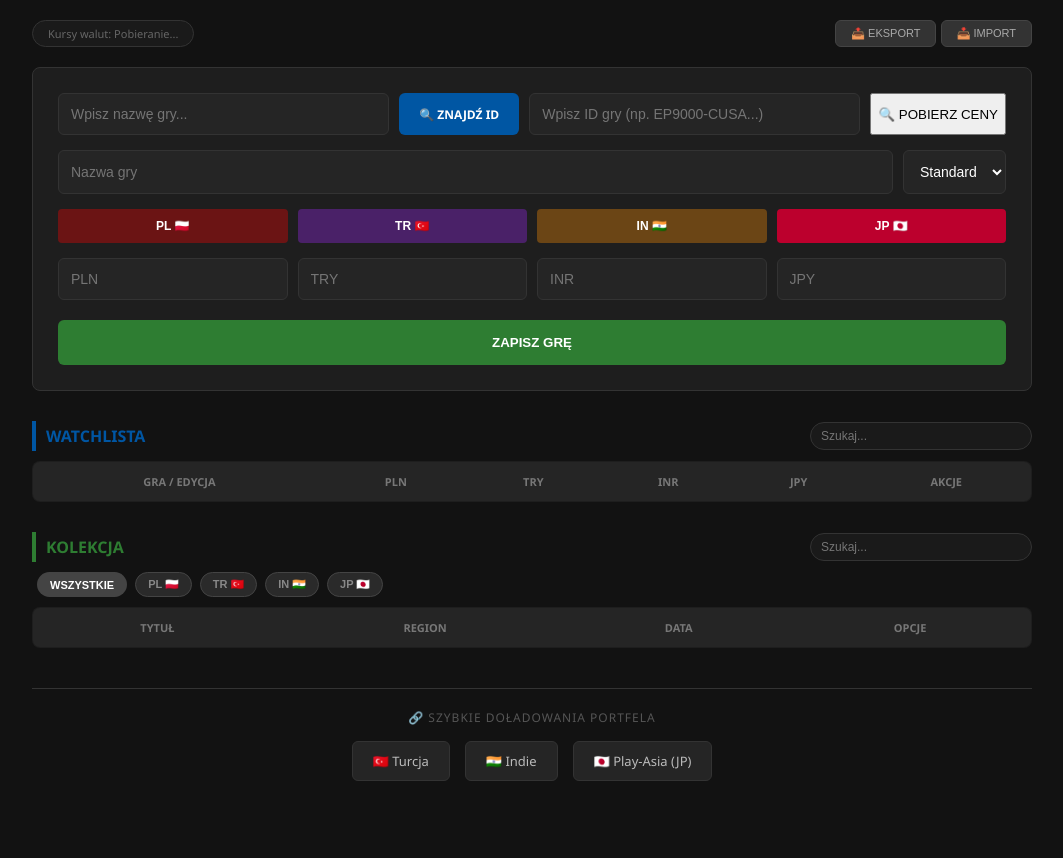
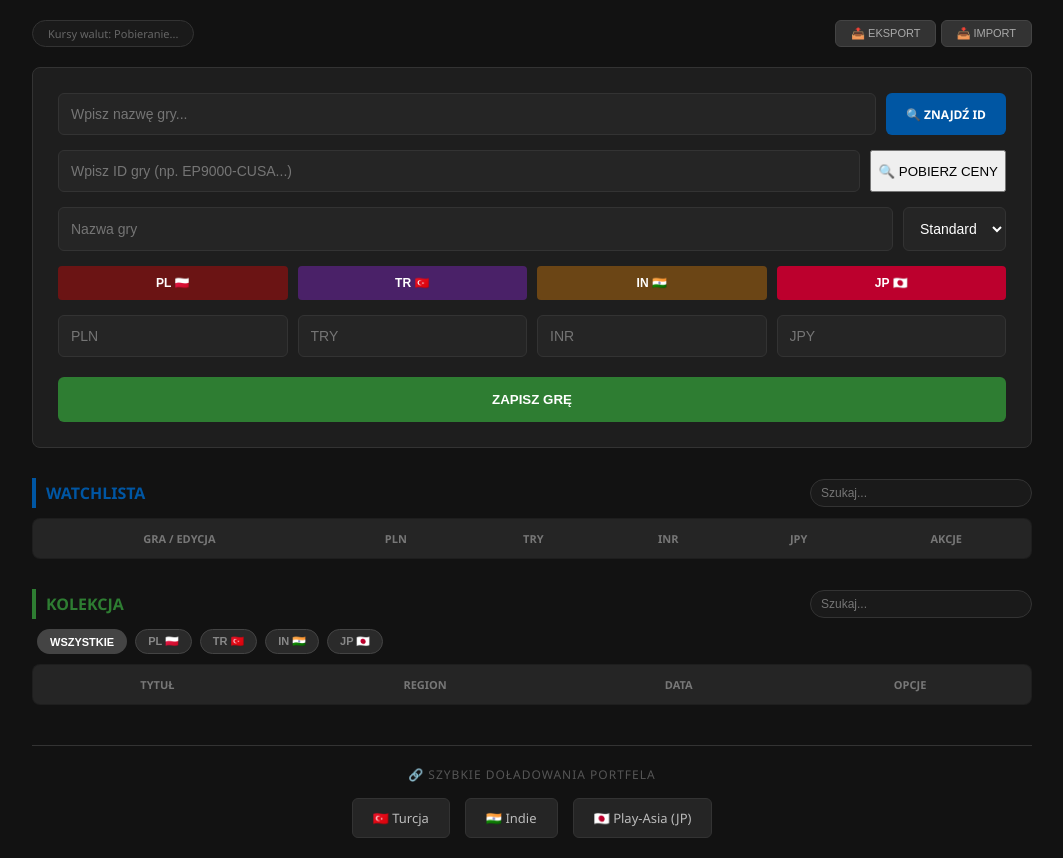
Before and after one commit to WojciechKuc/PSN-Price-Tracker, a plain HTML site: page index.html in a window 1280 px wide. Shown: the whole page, without its empty margins (108-1171 px from the left). Before the commit the page ends 801 px from the top, so only its background shows below. Drawn offline with Linux system fonts and the light colour scheme; no server answers.

```diff
--- a/index.html
+++ b/index.html
@@ -34,6 +34,8 @@
         <div class="search-row">
             <input type="text" id="searchInp" placeholder="Wpisz nazwę gry..." oninput="syncSearch()">
             <a id="psLink" href="#" target="_blank" class="btn-search-compact">🔍 ZNAJDŹ ID</a>
+        </div>
+        <div class="search-row">
             <input type="text" id="gameIdInput" placeholder="Wpisz ID gry (np. EP9000-CUSA...)">
             <button class="btn-primary" onclick="fetchPricesAuto()">🔍 POBIERZ CENY</button>
         </div>
```
